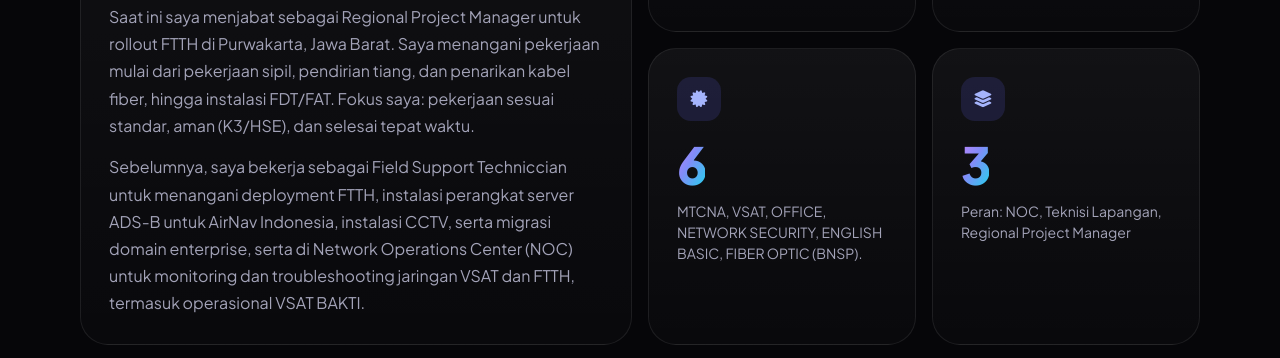
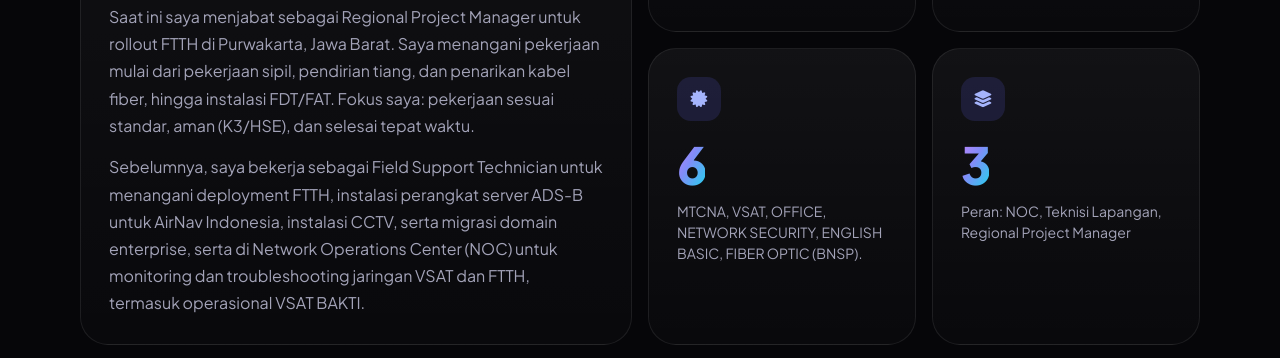
Before and after one commit to ryyzxy/Portofolio-Rizky, a plain HTML site: page index.html in a window 1280 px wide. Shown: the part 1678-2036 px from the top of the page. Drawn offline with Linux system fonts and the light colour scheme.

Commit message:
Fix typo in Field Support Technician description

```diff
--- a/index.html
+++ b/index.html
@@ -172,7 +172,7 @@
             </div>
             <p class="bio-lead">Saya memahami jaringan dari dua sisi: di lapangan saat dibangun, dan di layar monitoring saat harus tetap stabil.</p>
             <p>Saat ini saya menjabat sebagai Regional Project Manager untuk rollout FTTH di Purwakarta, Jawa Barat. Saya menangani pekerjaan mulai dari pekerjaan sipil, pendirian tiang, dan penarikan kabel fiber, hingga instalasi FDT/FAT. Fokus saya: pekerjaan sesuai standar, aman (K3/HSE), dan selesai tepat waktu.</p>
-            <p>Sebelumnya, saya bekerja sebagai Field Support Techniccian untuk menangani deployment FTTH, instalasi perangkat server ADS-B untuk AirNav Indonesia, instalasi CCTV, serta migrasi domain enterprise, serta di Network Operations Center (NOC) untuk monitoring dan troubleshooting jaringan VSAT dan FTTH, termasuk operasional VSAT BAKTI.</p>
+            <p>Sebelumnya, saya bekerja sebagai Field Support Technician untuk menangani deployment FTTH, instalasi perangkat server ADS-B untuk AirNav Indonesia, instalasi CCTV, serta migrasi domain enterprise, serta di Network Operations Center (NOC) untuk monitoring dan troubleshooting jaringan VSAT dan FTTH, termasuk operasional VSAT BAKTI.</p>
           </article>
 
           <article class="card card-stat1" data-reveal>
```
